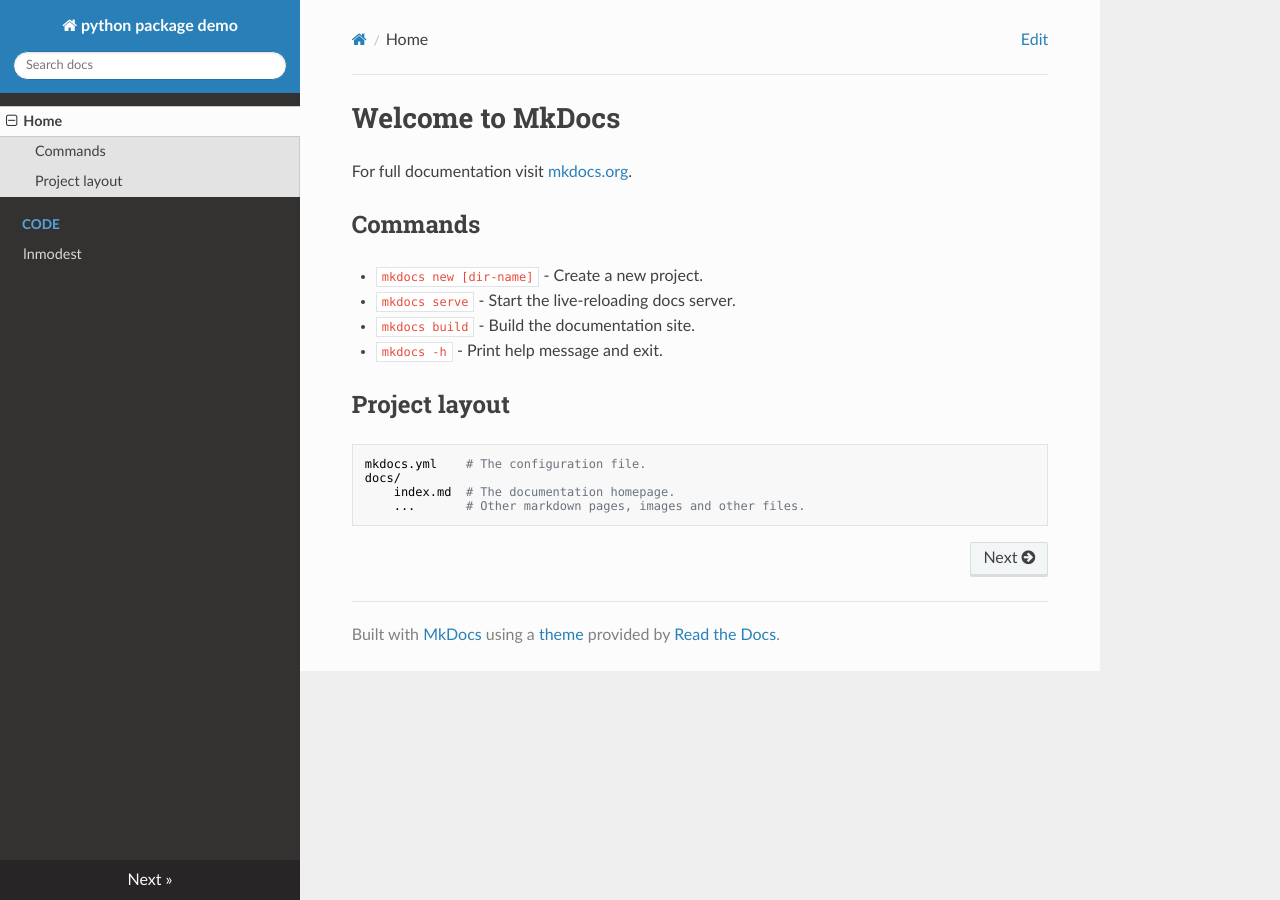
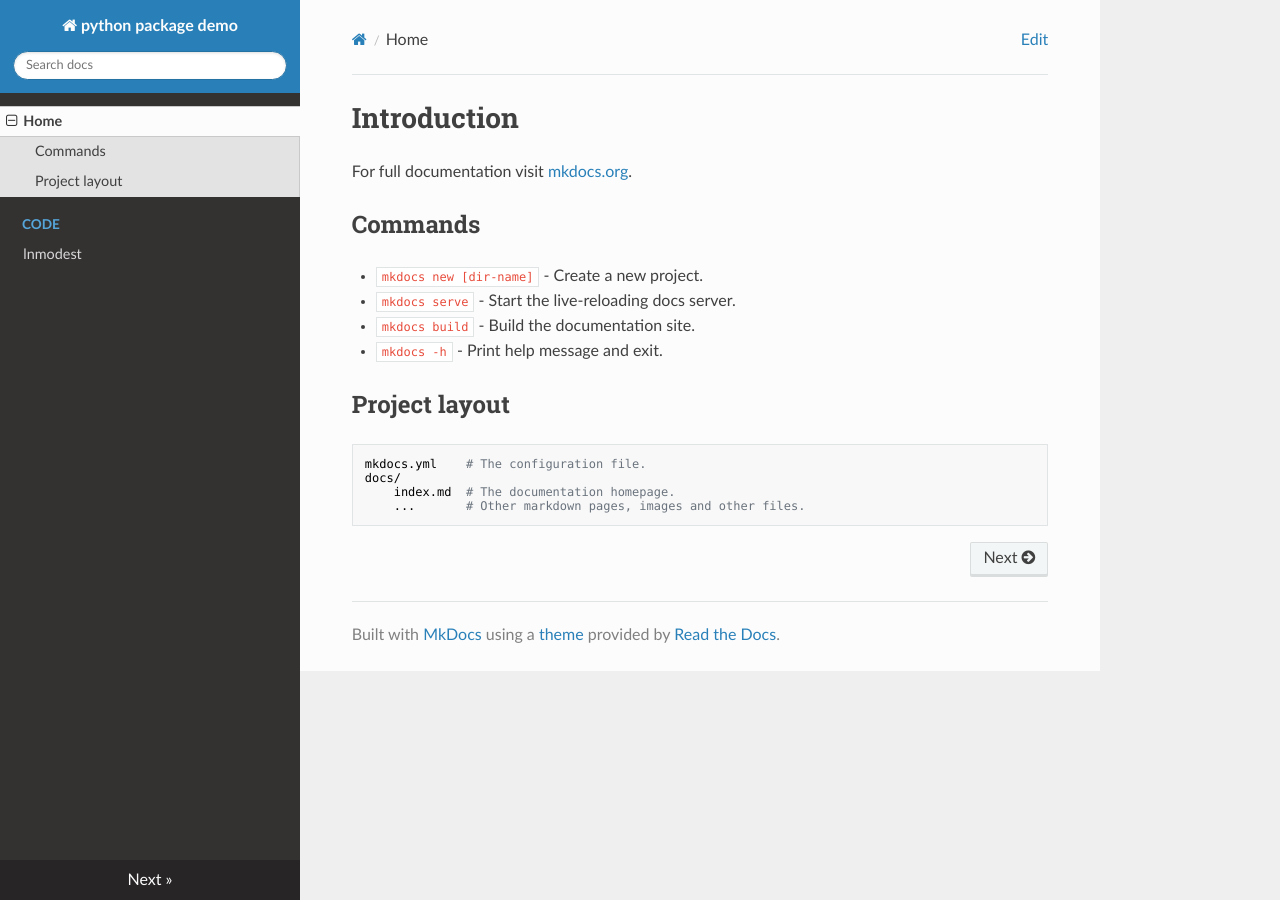
Before and after one commit to cmatKhan/lmdemo, an MkDocs documentation site: the page built from docs/index.md, in a window 1280 px wide. Built offline with MkDocs 1.6.1, drawn with Linux system fonts in a browser that asks for light colours; nearby versions of some CDN libraries.

Commit message:
debug auto docs

```diff
--- a/docs/index.md
+++ b/docs/index.md
@@ -1,4 +1,4 @@
-# Welcome to MkDocs
+# Introduction
 
 For full documentation visit [mkdocs.org](https://www.mkdocs.org).
 
--- a/docs/requirements.txt
+++ /dev/null
@@ -1,5 +0,0 @@
-mkdocstrings = "^0.19.0"
-mkdocs-section-index = "^0.3.4"
-mkdocs-jupyter = "^0.22.0"
-mkdocstrings-python = "^0.7.1"
-mkdocs-autorefs
```
Also changed, not shown: 1 other file.
